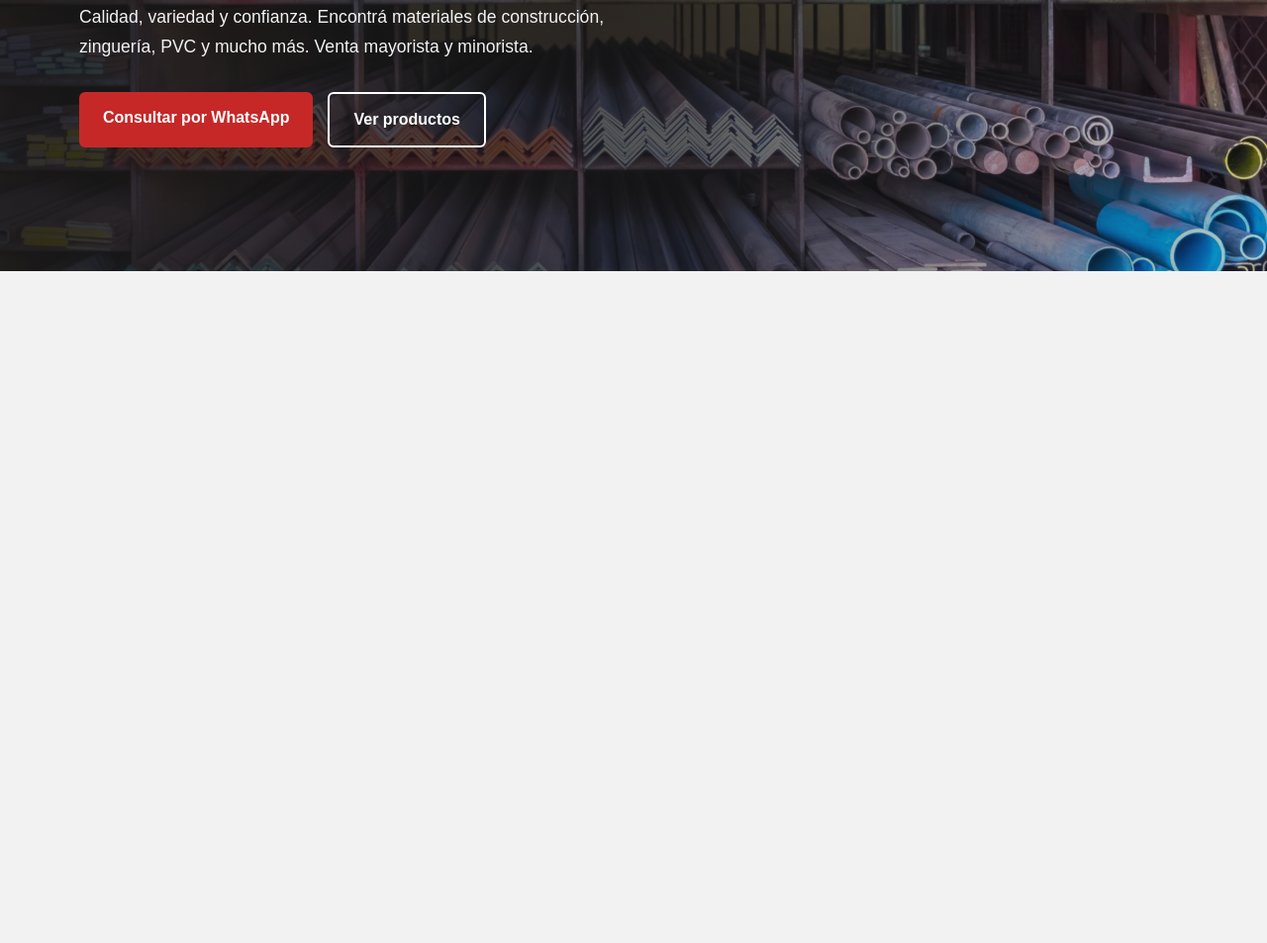
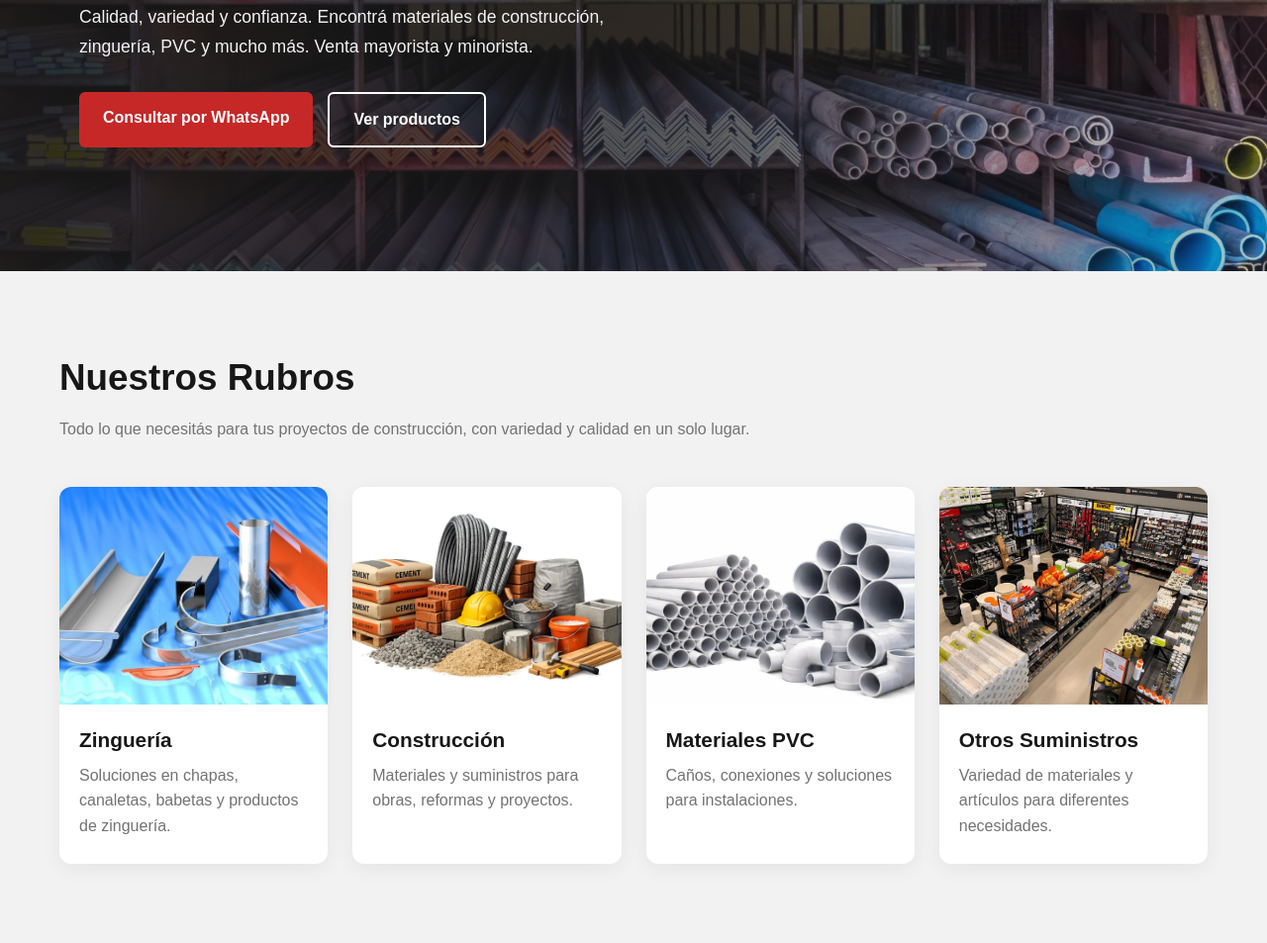
Before and after one commit to barrioscristian9908-arch/fortech-landing, a plain HTML site: page index.html in a window 1280 px wide. Shown: the part 495-1448 px from the top of the page at 99% size. Before the commit the page ends 800 px from the top, so only its background shows below. Drawn offline with nearby package versions, Linux system fonts and the light colour scheme.

Commit message:
seccion rubros

```diff
--- a/css/styles.css
+++ b/css/styles.css
@@ -14,6 +14,9 @@
     --color-white: #FFFFFF;
     --color-light: #F2F2F2;
     --color-gray: #737373;
+
+     /* Efectos */
+    --transicion: 0.3s ease;
 }
 
 html,
@@ -247,6 +250,80 @@ p{
     color: var(--color-dark);
 }
 
+/* ===========================
+   NUESTROS RUBROS
+=========================== */
+
+.rubros {
+    padding: 80px 0;
+    background: var(--color-light);
+}
+
+.titulo-seccion h2 {
+    color: var(--color-dark);
+    font-size: 2.3rem;
+    margin-bottom: 12px;
+}
+
+.titulo-seccion p {
+    color: var(--color-gray);
+    font-size: 1rem;
+    line-height: 1.6;
+}
+
+.rubros-grid {
+    display: grid;
+    grid-template-columns: repeat(4, 1fr);
+    gap: 25px;
+    margin-top: 45px;
+}
+
+.card-rubro {
+    background: var(--color-white);
+    border-radius: 12px;
+    overflow: hidden;
+    box-shadow: 0 5px 20px rgba(0, 0, 0, 0.06);
+    transition: transform var(--transicion),
+                box-shadow var(--transicion);
+}
+
+.card-rubro:hover {
+    transform: translateY(-8px);
+    box-shadow: 0 12px 30px rgba(0, 0, 0, 0.12);
+}
+
+.img-rubro {
+    width: 100%;
+    height: 220px;
+    overflow: hidden;
+}
+
+.img-rubro img {
+    width: 100%;
+    height: 100%;
+    object-fit: cover;
+    display: block;
+    transition: transform 0.4s ease;
+}
+
+.card-rubro:hover .img-rubro img {
+    transform: scale(1.06);
+}
+
+.card-rubro h3 {
+    color: var(--color-dark);
+    font-size: 1.3rem;
+    font-weight: 600;
+    padding: 20px 20px 8px;
+}
+
+.card-rubro p {
+    color: var(--color-gray);
+    font-size: 1rem;
+    line-height: 1.6;
+    padding: 0 20px 25px;
+}
+
 @media (max-width: 768px) {
 
     .hero,
--- a/index.html
+++ b/index.html
@@ -106,6 +106,69 @@
         </section>
     <!-- Fin Hero -->
 
+    <!-- Nuestros Rubros -->
+    <section class="rubros" id="rubros">
+        <div class="container">
+
+            <div class="titulo-seccion" data-aos="fade-up">
+                <h2>Nuestros Rubros</h2>
+                <p>
+                    Todo lo que necesitás para tus proyectos de construcción,
+                    con variedad y calidad en un solo lugar.
+                </p>
+            </div>
+
+            <div class="rubros-grid" data-aos="fade-up">
+
+                <div class="card-rubro">
+                    <div class="img-rubro">
+                        <img src="img/zingueria.jpg" alt="Productos de zinguería">
+                    </div>
+                    <h3>Zinguería</h3>
+                    <p>
+                        Soluciones en chapas, canaletas, babetas
+                        y productos de zinguería.
+                    </p>
+                </div>
+
+                <div class="card-rubro">
+                    <div class="img-rubro">
+                        <img src="img/construccion.jpg" alt="Materiales de construcción">
+                    </div>
+                    <h3>Construcción</h3>
+                    <p>
+                        Materiales y suministros para obras,
+                        reformas y proyectos.
+                    </p>
+                </div>
+
+                <div class="card-rubro">
+                    <div class="img-rubro">
+                        <img src="img/pvc.jpg" alt="Caños y conexiones de PVC">
+                    </div>
+                    <h3>Materiales PVC</h3>
+                    <p>
+                        Caños, conexiones y soluciones
+                        para instalaciones.
+                    </p>
+                </div>
+
+                <div class="card-rubro">
+                    <div class="img-rubro">
+                        <img src="img/suministros.jpg" alt="Suministros para construcción">
+                    </div>
+                    <h3>Otros Suministros</h3>
+                    <p>
+                        Variedad de materiales y artículos
+                        para diferentes necesidades.
+                    </p>
+                </div>
+
+            </div>
+        </div>
+    </section>
+    <!-- Fin Nuestros Rubros -->
+
 
     <script src="javascript/main.js"></script>
 </body>
```
Also changed, not shown: img/construccion.jpg (added), img/pvc.jpg (added), img/suministros.jpg (added), img/zingueria.jpg (added).
